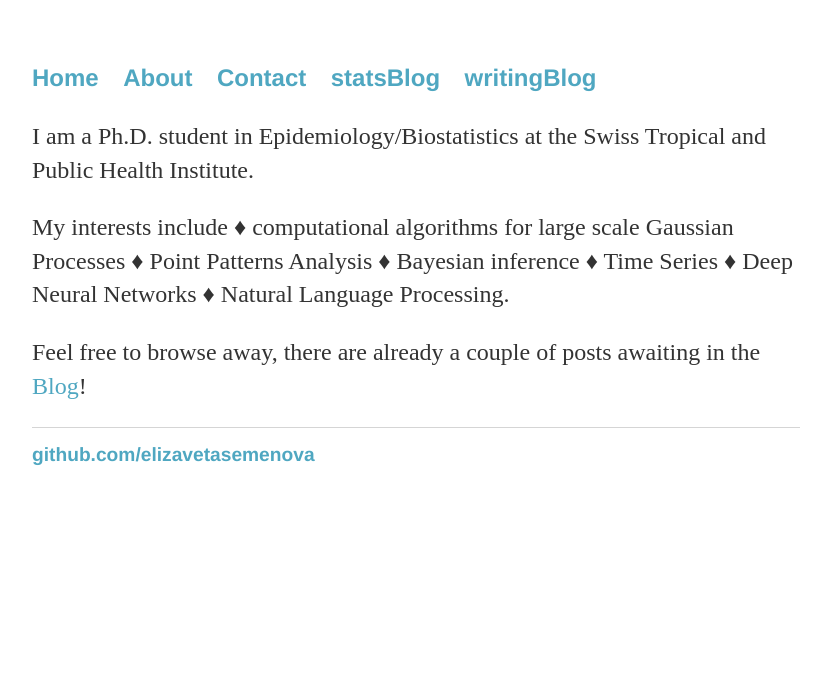
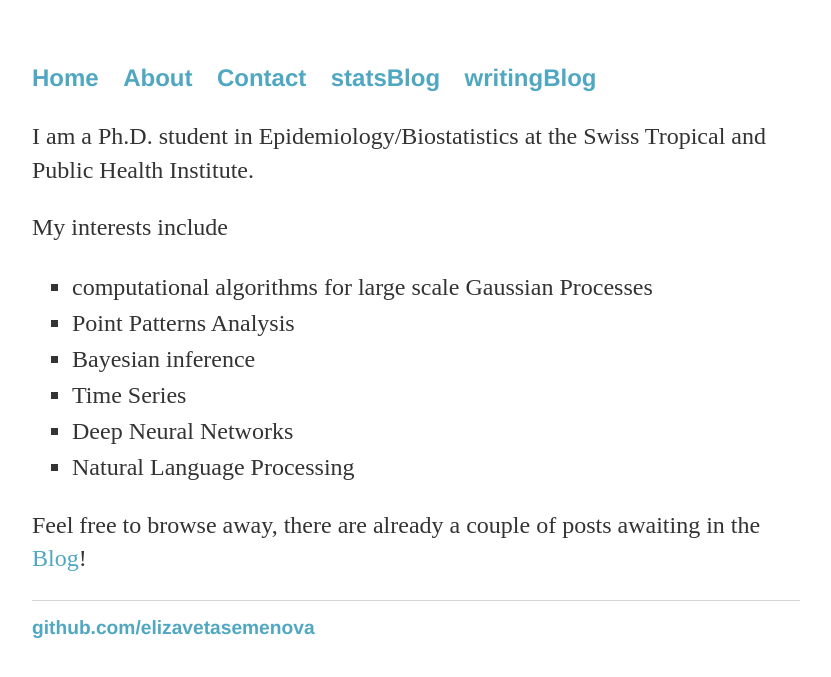
Before and after one commit to elizavetasemenova/elizavetasemenova.github.io, a Jekyll site: the page built from index.html, in a window 1280 px wide. Shown: the top 677 px of the page, without its empty margins (224-1055 px from the left). Built offline with Jekyll 4.4.1, drawn with Linux system fonts in a browser that asks for light colours.

Commit message:
Update index.html

```diff
--- a/index.html
+++ b/index.html
@@ -5,9 +5,16 @@ title: Liza Semenova, statistician in progress
 <div class="blurb">
 	<p>I am a Ph.D. student in Epidemiology/Biostatistics at the Swiss Tropical and Public Health Institute. </p>
 
-	<p>My interests include &diams; computational algorithms for large scale Gaussian Processes &diams; Point Patterns Analysis
-		&diams; Bayesian inference &diams; Time Series
-           &diams; Deep Neural Networks &diams; Natural Language Processing.</p>
+<p> My interests include
+       <ul style="list-style-type:square">
+	  <li>computational algorithms for large scale Gaussian Processes</li>
+	  <li>Point Patterns Analysis</li>
+	  <li>Bayesian inference</li>
+	  <li>Time Series </li>
+	  <li>Deep Neural Networks</li>
+	  <li>Natural Language Processing</li>
+	</ul>
+</p>
 
 	<p>Feel free to browse away, there are already a couple of posts awaiting
 		 in the <a href="/blog">Blog</a>! </p>
```
